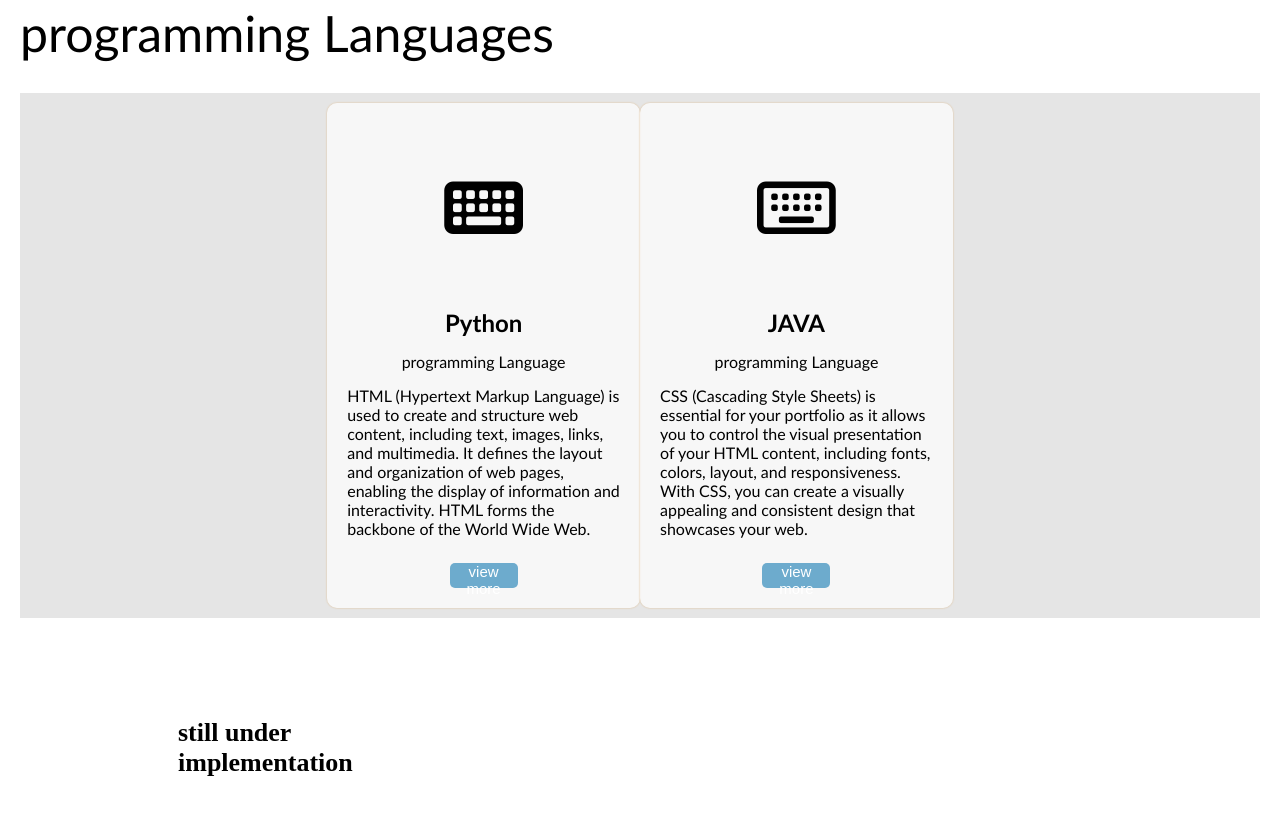
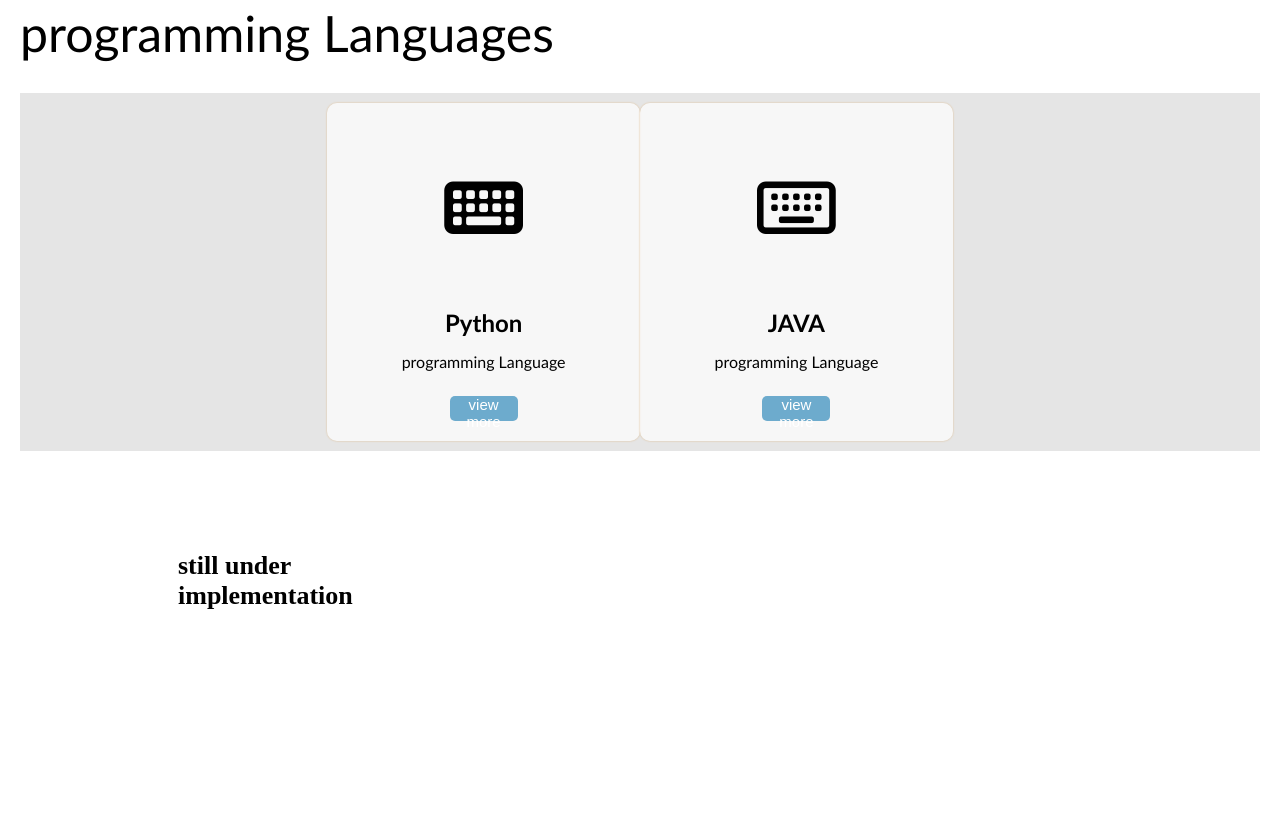
Before and after one commit to RaviKalyanPattedi/ravikalyan, a plain HTML site: page index.html in a window 1280 px wide. Shown: the part 1077-1908 px from the top of the page. After the commit the page ends 1768 px from the top, so only its background shows below. Drawn offline with Linux system fonts and the light colour scheme.

Commit message:
Update index.html

```diff
--- a/index.html
+++ b/index.html
@@ -106,7 +106,7 @@
                 <i class="fa-solid fa-keyboard iconn"></i>
                 <h1>Python</h1>
                 <p>programming Language</p>
-                <p>HTML (Hypertext Markup Language) is used to create and structure web content, including text, images, links, and multimedia. It defines the layout and organization of web pages, enabling the display of information and interactivity. HTML forms the backbone of the World Wide Web.</p>
+<!--                 <p>HTML (Hypertext Markup Language) is used to create and structure web content, including text, images, links, and multimedia. It defines the layout and organization of web pages, enabling the display of information and interactivity. HTML forms the backbone of the World Wide Web.</p> -->
                 <button class="s-btn">view more</button>
 
             </div>
@@ -115,7 +115,7 @@
                 <!-- <i class="fa-solid fa-file-code iconn"></i> -->
                 <h1>JAVA</h1>
                 <p>programming Language</p>
-                <p>CSS (Cascading Style Sheets) is essential for your portfolio as it allows you to control the visual presentation of your HTML content, including fonts, colors, layout, and responsiveness. With CSS, you can create a visually appealing and consistent design that showcases your web.</p>
+<!--                 <p>CSS (Cascading Style Sheets) is essential for your portfolio as it allows you to control the visual presentation of your HTML content, including fonts, colors, layout, and responsiveness. With CSS, you can create a visually appealing and consistent design that showcases your web.</p> -->
 
                 <!-- <p>Lorem ipsum dolor sit, amet consectetur adipisicing elit. Ut ipsam repudiandae alias! Aliquid dolorum distinctio rem quam accusantium, officiis sapien</p> -->
                 <button class="s-btn">view more</button>
```
